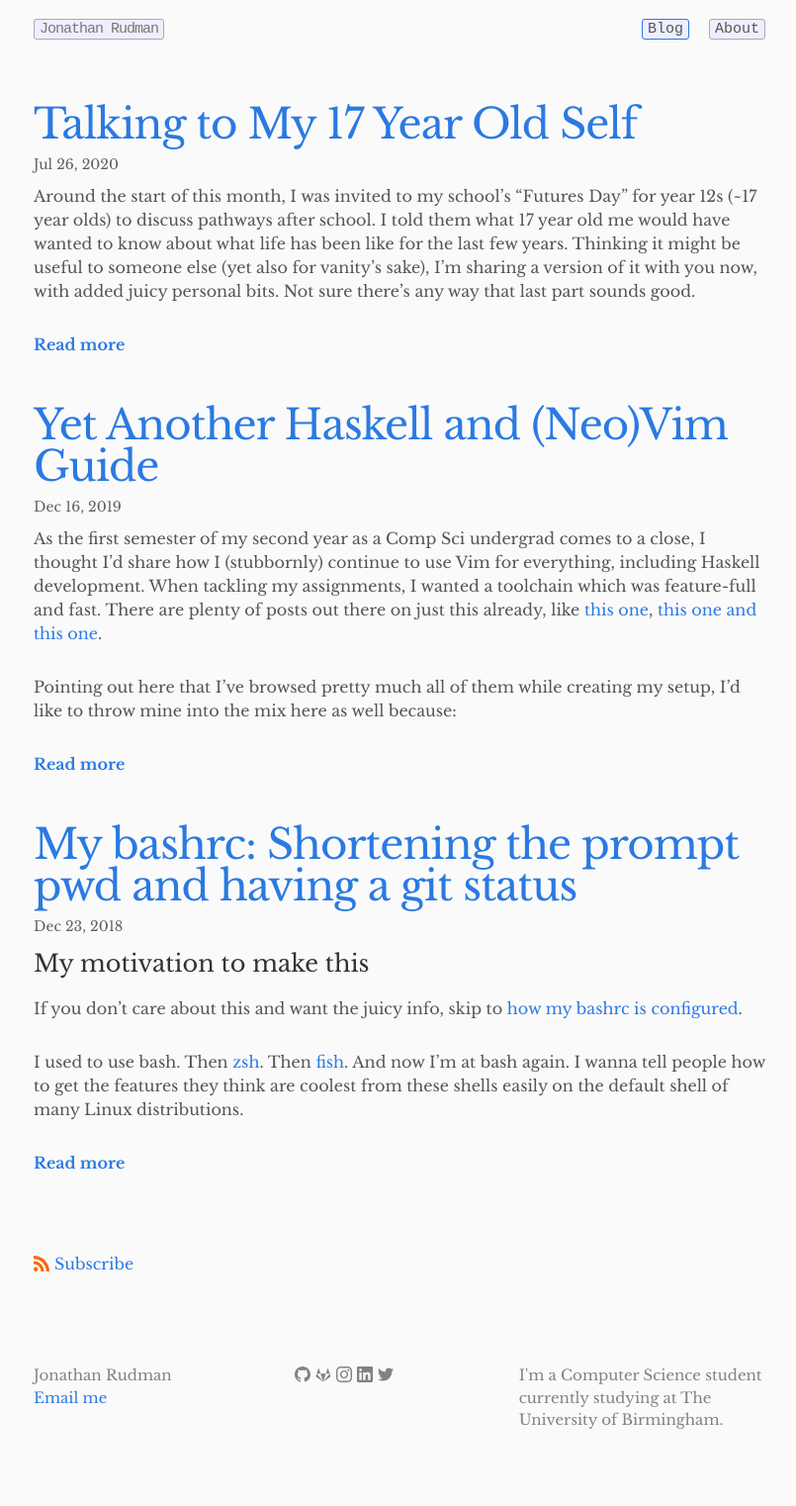
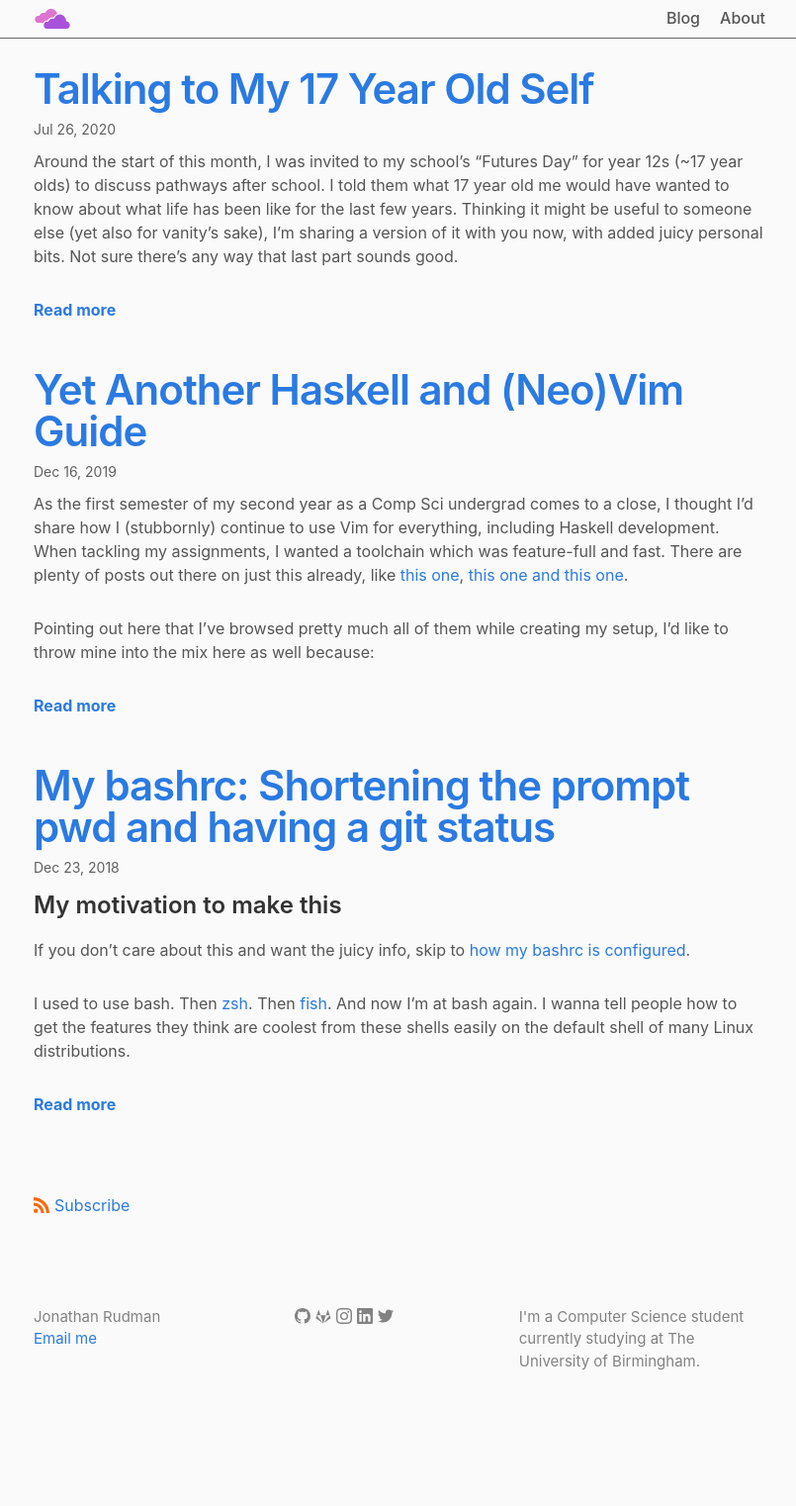
Before and after one commit to JontySR/JontySR.github.io, a Jekyll site: the page built from blog.md, in a window 1280 px wide. Shown: the whole page at 99% size, without its empty margins (236-1041 px from the left). Built offline with Jekyll 4.4.1, drawn with Linux system fonts in a browser that asks for light colours; some web fonts are replaced; Markdown is read by kramdown in place of the engine named in the settings; after the commit the page ends 1462 px from its top, so only the background shows below that.

Commit message:
Messing about with new nav bar, icon change

```diff
--- a/_includes/header.html
+++ b/_includes/header.html
@@ -4,14 +4,14 @@
     {%- assign default_paths = site.pages | map: "path" -%}
     {%- assign page_paths = site.header_pages | default: default_paths -%}
     {%- assign titles_size = site.pages | map: 'title' | join: '' | size -%}
-    <a class="site-title" rel="author" href="{{ "/" | relative_url }}"><code>{{ site.title | escape }}</code></p>
+    <a class="site-icon" rel="author" href="{{ "/" | relative_url }}"><img src="clouds-logo.svg" alt="Site logo"/></a>
 
     {%- if titles_size > 0 -%}
       <nav class="site-nav">
         <input type="checkbox" id="nav-trigger" class="nav-trigger" />
         <label for="nav-trigger">
           <span class="menu-icon">
-            <svg viewBox="0 0 18 15" width="18px" height="15px">
+            <svg viewBox="0 0 18 15" width="15px" height="13px">
               <path d="M18,1.484c0,0.82-0.665,1.484-1.484,1.484H1.484C0.665,2.969,0,2.304,0,1.484l0,0C0,0.665,0.665,0,1.484,0 h15.032C17.335,0,18,0.665,18,1.484L18,1.484z M18,7.516C18,8.335,17.335,9,16.516,9H1.484C0.665,9,0,8.335,0,7.516l0,0 c0-0.82,0.665-1.484,1.484-1.484h15.032C17.335,6.031,18,6.696,18,7.516L18,7.516z M18,13.516C18,14.335,17.335,15,16.516,15H1.484 C0.665,15,0,14.335,0,13.516l0,0c0-0.82,0.665-1.483,1.484-1.483h15.032C17.335,12.031,18,12.695,18,13.516L18,13.516z"/>
             </svg>
           </span>
@@ -22,9 +22,9 @@
             {%- assign my_page = site.pages | where: "path", path | first -%}
             {%- if my_page.title -%}
             {%- if my_page.title == page.title -%}
-            <a class="page-link" href="{{ my_page.url | relative_url }}"><code class="border-active">{{ my_page.title | escape }}</code></a>
+            <a class="page-link" href="{{ my_page.url | relative_url }}">{{ my_page.title | escape }}</a>
             {%- else -%}
-            <a class="page-link" href="{{ my_page.url | relative_url }}"><code>{{ my_page.title | escape }}</code></a>
+            <a class="page-link" href="{{ my_page.url | relative_url }}">{{ my_page.title | escape }}</a>
             {%- endif -%}
             {%- endif -%}
           {%- endfor -%}
--- a/_sass/minima.scss
+++ b/_sass/minima.scss
@@ -1,11 +1,12 @@
 @charset "utf-8";
-@import url('https://fonts.googleapis.com/css2?family=Merriweather:ital,wght@0,300;0,400;0,700;0,900;1,300;1,400;1,700;1,900&display=swap');
-@import url('https://fonts.googleapis.com/css2?family=Libre+Baskerville:ital,wght@0,400;0,700;1,400&display=swap');
+// @import url('https://fonts.googleapis.com/css2?family=Merriweather:ital,wght@0,300;0,400;0,700;0,900;1,300;1,400;1,700;1,900&display=swap');
+// @import url('https://fonts.googleapis.com/css2?family=Libre+Baskerville:ital,wght@0,400;0,700;1,400&display=swap');
+@import url('https://rsms.me/inter/inter.css');
 
 // Define defaults for each variable.
 
 // $base-font-family: -apple-system, BlinkMacSystemFont, "Segoe UI", Roboto, Helvetica, Arial, sans-serif, "Apple Color Emoji", "Segoe UI Emoji", "Segoe UI Symbol" !default;
-$base-font-family: "Libre Baskerville", sans-serif !default;
+$base-font-family: "Inter", sans-serif !default;
 $base-font-size:   16px !default;
 $base-font-weight: 400 !default;
 $small-font-size:  $base-font-size * 0.875 !default;
@@ -34,7 +35,7 @@ $colors-dark:(
   heading:       map-get($colors, background),
   text: #dbdada,
   text-light:       #3f3f3f,
-  background: #2d2d2d,
+  background: #131313,
   code: #3f3f3f,
   brand:      #3a8af2,
   brand-dark: #1a7ad2,
--- a/_sass/minima/_base.scss
+++ b/_sass/minima/_base.scss
@@ -110,7 +110,8 @@ li {
  * Headings
  */
 h1, h2, h3, h4, h5, h6 {
-  font-weight: $base-font-weight;
+  // font-weight: $base-font-weight;
+  font-weight: 600;
 }
 
 
@@ -177,6 +178,11 @@ code {
 
 code.border-active {
   border-color: getColor(brand);
+}
+
+code.plain {
+  border: 0px;
+  background-color: getColor(background);
 }
 
 code {
--- a/_sass/minima/_layout.scss
+++ b/_sass/minima/_layout.scss
@@ -3,20 +3,36 @@
  */
 .site-header {
   // border-top: 5px solid $grey-color-dark;
-  // border-bottom: 1px solid $grey-color-light;
-  min-height: $spacing-unit * 1.865;
+  border-bottom: 1px solid getColor(grey-darker);
+  min-height: $spacing-unit * 1.25;
 
   // Positioning context for the mobile navigation icon
   position: relative;
 }
 
 .site-title {
-  @include relative-font-size(1.625);
-  font-weight: 300;
-  padding-top: 5px;
-  line-height: $base-line-height;
-  letter-spacing: -1px;
-  margin-bottom: 0;
+  margin: 0;
+  padding: 0;
+  line-height: $base-line-height * $base-font-size * 1.5;
+  font-weight: 700;
+
+  @include media-query($on-palm) {
+    padding-right: 45px;
+  }
+
+  &,
+  &:visited {
+    color: getColor(text);
+  }
+
+  &:hover {
+    text-decoration: none;
+  }
+}
+
+.site-icon img {
+  height: $spacing-unit * 1.25;
+  margin: 0;
   float: left;
 
   @include media-query($on-palm) {
@@ -25,7 +41,7 @@
 
   &,
   &:visited {
-    color: getColor(grey-dark);
+    color: getColor(text);
   }
 
   &:hover {
@@ -35,13 +51,13 @@
 
 .site-nav {
   position: absolute;
-  top: 9px;
+  top: 6px;
   right: $spacing-unit / 2;
   background-color: getColor(background);
   border: 1px solid getColor(grey-light);
   border-radius: 5px;
   text-align: right;
-  line-height: $base-line-height * $base-font-size * 2.25;
+  line-height: $base-line-height * $base-font-size * 1.5;
 
   .nav-trigger {
       display: none;
@@ -49,10 +65,10 @@
 
   .menu-icon {
     float: right;
-    width: 36px;
-    height: 26px;
+    width: 26px;
+    height: 16px;
     line-height: 0;
-    padding-top: 10px;
+    padding-top: 6px;
     text-align: center;
 
     > svg path {
@@ -63,8 +79,8 @@
   label[for="nav-trigger"] {
     display: block;
     float: right;
-    width: 36px;
-    height: 36px;
+    width: 25px;
+    height: 25px;
     z-index: 2;
     cursor: pointer;
   }
@@ -84,6 +100,7 @@
     line-height: $base-line-height;
     display: block;
     padding: 5px 10px;
+    font-weight: 500;
 
     // Gaps between nav items, but not on the last one
     &:not(:last-child) {
```
Also changed, not shown: clouds-logo.svg (added).
